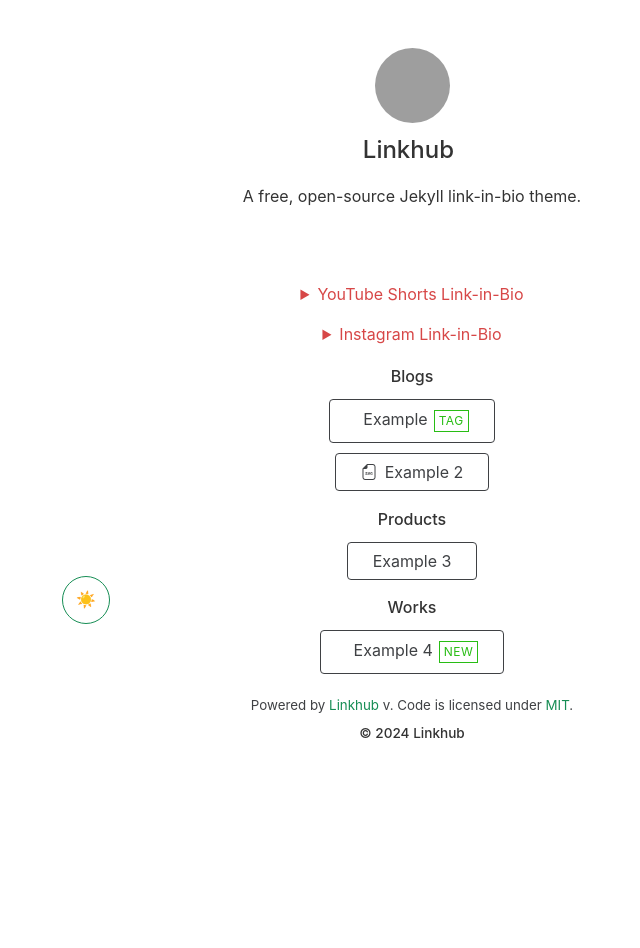
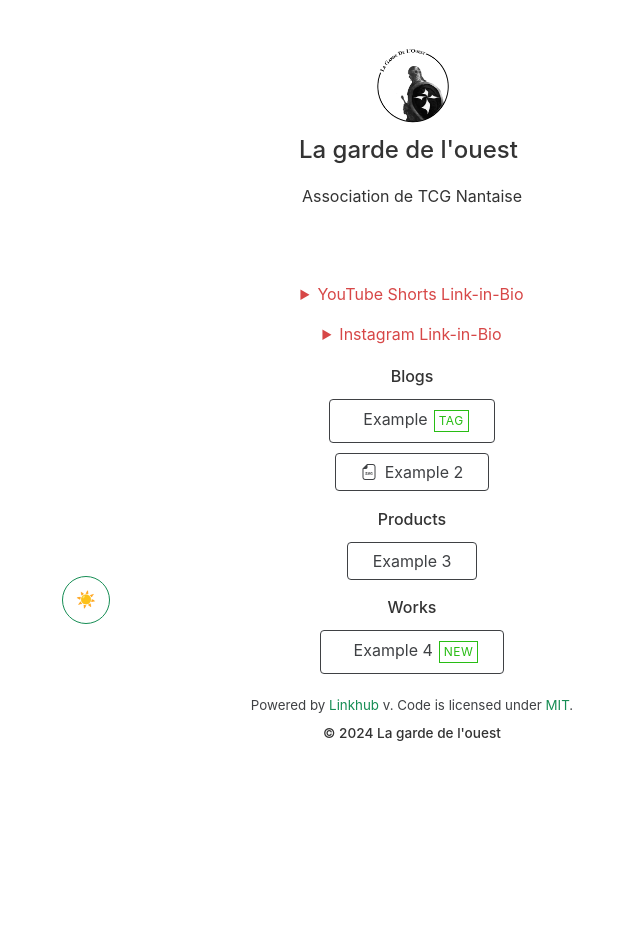
Before and after one commit to la-garde-de-l-ouest/website, a Jekyll site: the page built from index.html, in a window 1280 px wide. Shown: the whole page, without its empty margins (228-868 px from the left). Built offline with Jekyll 4.4.1, drawn with Linux system fonts in a browser that asks for light colours; nearby versions of some CDN libraries; grey boxes are pictures that could not be loaded.

Commit message:
First config

```diff
--- a/_config.yml
+++ b/_config.yml
@@ -2,18 +2,15 @@
 theme: linkhub-jekyll-theme
 
 # Site Configuration
-name: Linkhub  # Name of your website
+name: La garde de l'ouest  # Name of your website
 tagline: Links  # Set your preferred page title
-description: A free, open-source Jekyll link-in-bio theme.  # Also used as a meta description
+description: Association de TCG Nantaise
 favicon:
-  path: https://i.ibb.co/SBRmBmt/favicon.png # Path / URL to the favicon of your website (e.g., 'assets/images/favicon.png')
+  path: assets/images/garde_logo.png # Path / URL to the favicon of your website (e.g., 'assets/images/favicon.png')
   type: png # File format of image. Change according to your image. Supported types: https://developer.mozilla.org/en-US/docs/Web/Media/Formats/Image_types
-logo: https://picsum.photos/200.webp # Path / URL to the logo (e.g., 'assets/images/logo.png')
-url: https://link.example.com # URL of your website
-locale: en_GB # The value specifies the locale in which these tags are marked up. It follows the format `language_TERRITORY`.
-ga4: # Google Analytics 4 measurement ID, for e.g. G-XXXXXXX (optional). Remove it if it’s not needed.
-twitter:
-  username: UserName # Used for SEO
+logo: assets/images/garde_logo.png # Path / URL to the logo (e.g., 'assets/images/logo.png')
+url: https://la-garde-de-l-ouest.github.io/website # URL of your website
+locale: fr_FR # The value specifies the locale in which these tags are marked up. It follows the format `language_TERRITORY`.
 image:
   path: assets/images/example.jpg # Used for SEO (og:image, twitter:image)
   type: jpeg # File format of image.
```
Also changed, not shown: assets/images/garde_logo.png (added).
